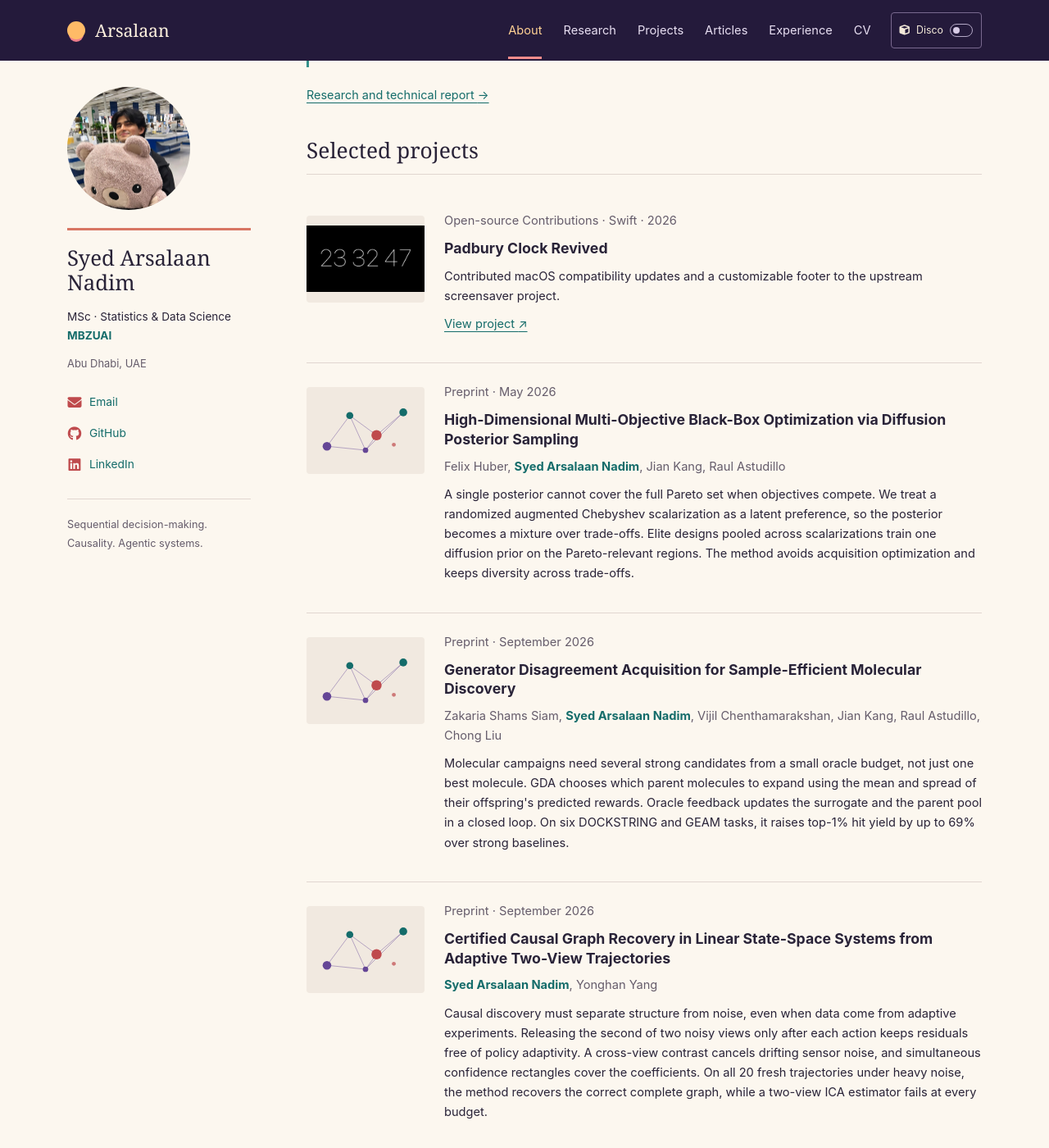
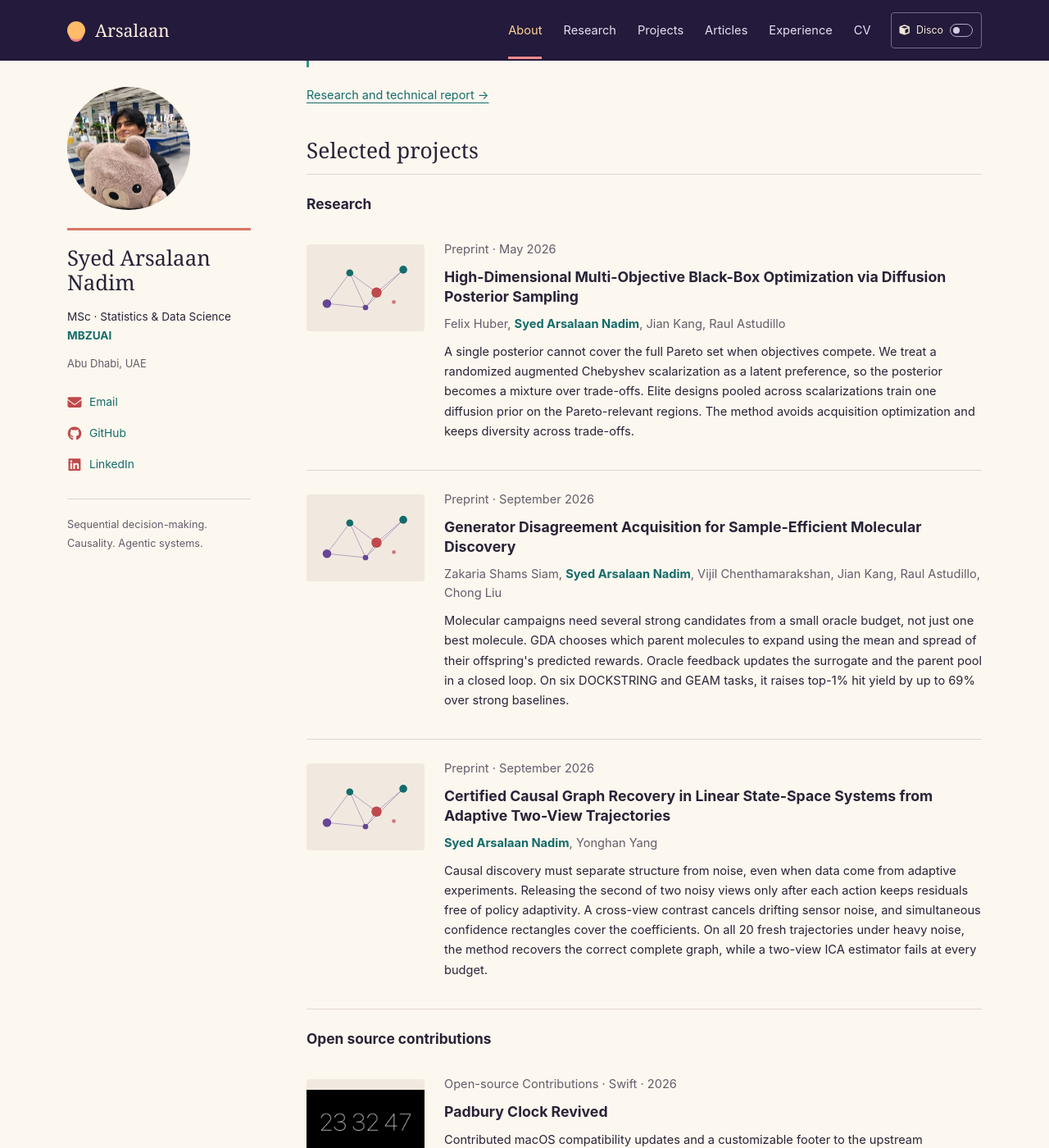
Before and after one commit to OrionXV/OrionXV.github.io, a Jekyll site: the page built from _pages/about.md, in a window 1280 px wide and 1400 px high, scrolled down 995 px. Shown: the whole window at 82% size. Built offline with Jekyll 4.4.1, drawn with Linux system fonts in a browser that asks for light colours; some of the changed text lies outside the part shown.

Commit message:
feat: group homepage projects into research and open source

```diff
--- a/_pages/about.md
+++ b/_pages/about.md
@@ -21,9 +21,18 @@ I was a Research Engineer Intern at GenBio AI and a Research Assistant at Aalto
 <h2 id="projects">Selected projects</h2>
 
 {% assign selected = site.portfolio | where: "featured", true | sort: 'order' %}
-{% for project in selected %}
+
+<h3>Research</h3>
+
+{% for project in selected %}{% if project.group == "research" %}
 {% include project-row.html %}
-{% endfor %}
+{% endif %}{% endfor %}
+
+<h3>Open source contributions</h3>
+
+{% for project in selected %}{% if project.group == "software" %}
+{% include project-row.html %}
+{% endif %}{% endfor %}
 
 <p class="section-link"><a href="{{ '/projects/' | relative_url }}">All {{ site.portfolio.size }} projects <span aria-hidden="true">→</span></a></p>
 
```
